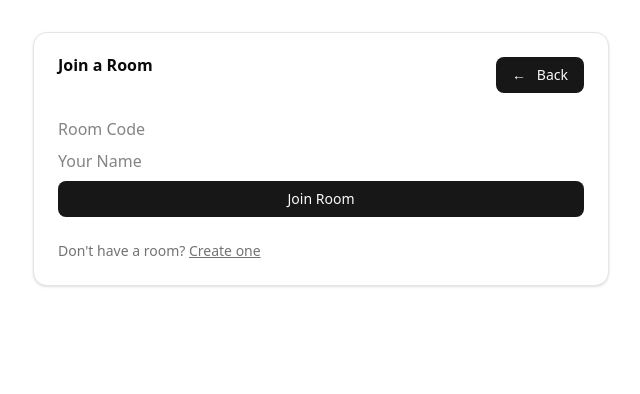
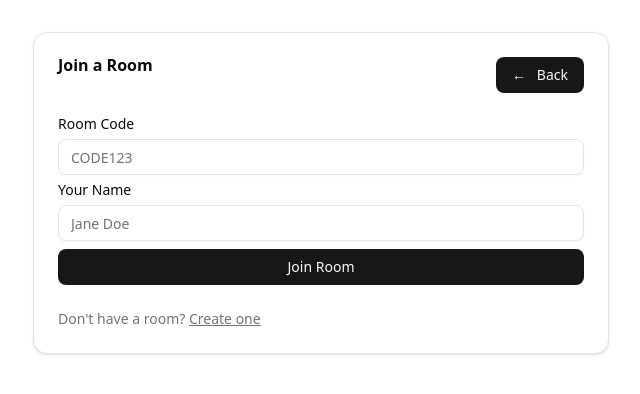
Before and after one commit to RickBarretto/movie-night, a Next.js app in the folder frontend/: page /join in a window 1280 px wide. Shown: the top 394 px of the page, without its empty margins (319-959 px from the left). Built offline with nearby package versions, Linux system fonts and the light colour scheme.

Commit message:
Style: Use ShadCN Label and Input on Join Page

```diff
--- a/frontend/src/pages/join.tsx
+++ b/frontend/src/pages/join.tsx
@@ -10,6 +10,8 @@ import {
   CardHeader,
   CardTitle,
 } from "@/components/ui/card";
+import { Input } from "@/components/ui/input";
+import { Label } from "@/components/ui/label";
 
 export default function JoinPage() {
   return (
@@ -24,8 +26,10 @@ export default function JoinPage() {
       </CardHeader>
       <CardContent>
         <form className="flex flex-col gap-2">
-          <input name="roomCode" type="text" placeholder="Room Code" />
-          <input name="username" type="text" placeholder="Your Name" />
+          <Label htmlFor="roomCode">Room Code</Label>
+          <Input name="roomCode" type="text" placeholder="CODE123" />
+          <Label htmlFor="username">Your Name</Label>
+          <Input name="username" type="text" placeholder="Jane Doe" />
           <Button name="join" type="submit" className="cursor-pointer">
             Join Room
           </Button>
```
